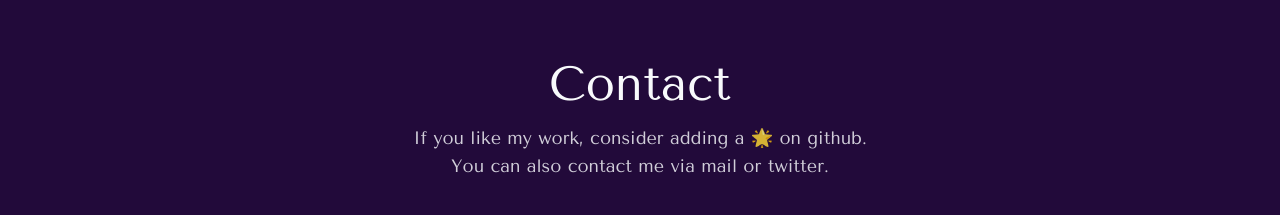
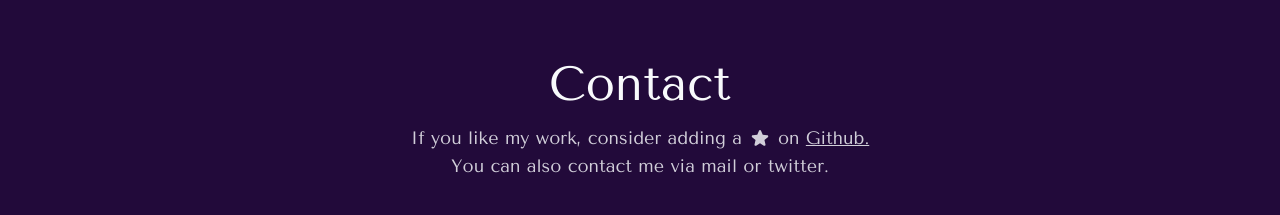
Before and after one commit to okay-head/portfolio, a React (Vite) app: page / in a window 1280 px wide. Shown: the part 2800-3015 px from the top of the page. Built offline with nearby package versions, Linux system fonts and the light colour scheme; a web font is replaced by a local one.

Commit message:
style: replace home image|add link to repo

```diff
--- a/src/components/contact/Contact.jsx
+++ b/src/components/contact/Contact.jsx
@@ -33,7 +33,27 @@ export default function Contact() {
       <Wrapper>
         <H1 classVars='mb-4'>Contact</H1>
         <div className='text-center lg:text-lg mb-10 text-[var(--white-2)] max-w-4xl  mx-auto'>
-          If you like my work, consider adding a 🌟 on github. <br />
+          If you like my work, consider adding a
+          <svg
+            xmlns='http://www.w3.org/2000/svg'
+            viewBox='0 0 24 24'
+            fill='currentColor'
+            class='w-5 h-5 inline-block ms-2 me-2 mb-1'
+          >
+            <path
+              fill-rule='evenodd'
+              d='M10.788 3.21c.448-1.077 1.976-1.077 2.424 0l2.082 5.006 5.404.434c1.164.093 1.636 1.545.749 2.305l-4.117 3.527 1.257 5.273c.271 1.136-.964 2.033-1.96 1.425L12 18.354 7.373 21.18c-.996.608-2.231-.29-1.96-1.425l1.257-5.273-4.117-3.527c-.887-.76-.415-2.212.749-2.305l5.404-.434 2.082-5.005Z'
+              clip-rule='evenodd'
+            />
+          </svg>
+          on{' '}
+          <a
+            href='https://github.com/okay-head/portfolio'
+            className='underline hover:no-underline inline-block'
+          >
+            Github.
+          </a>{' '}
+          <br />
           You can also contact me via mail or twitter.
         </div>
         <div
```
Also changed, not shown: public/assets/Untitled_design-removebg-preview.webp.
